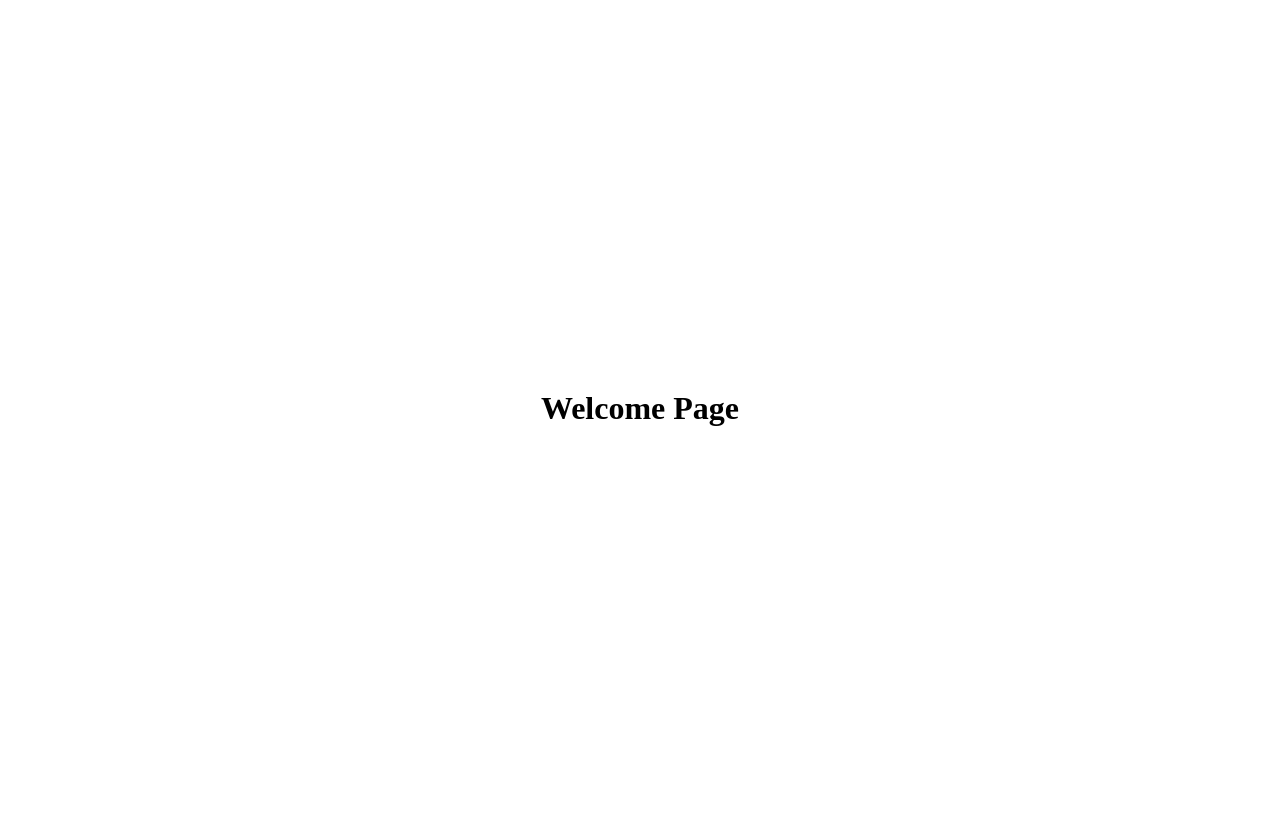
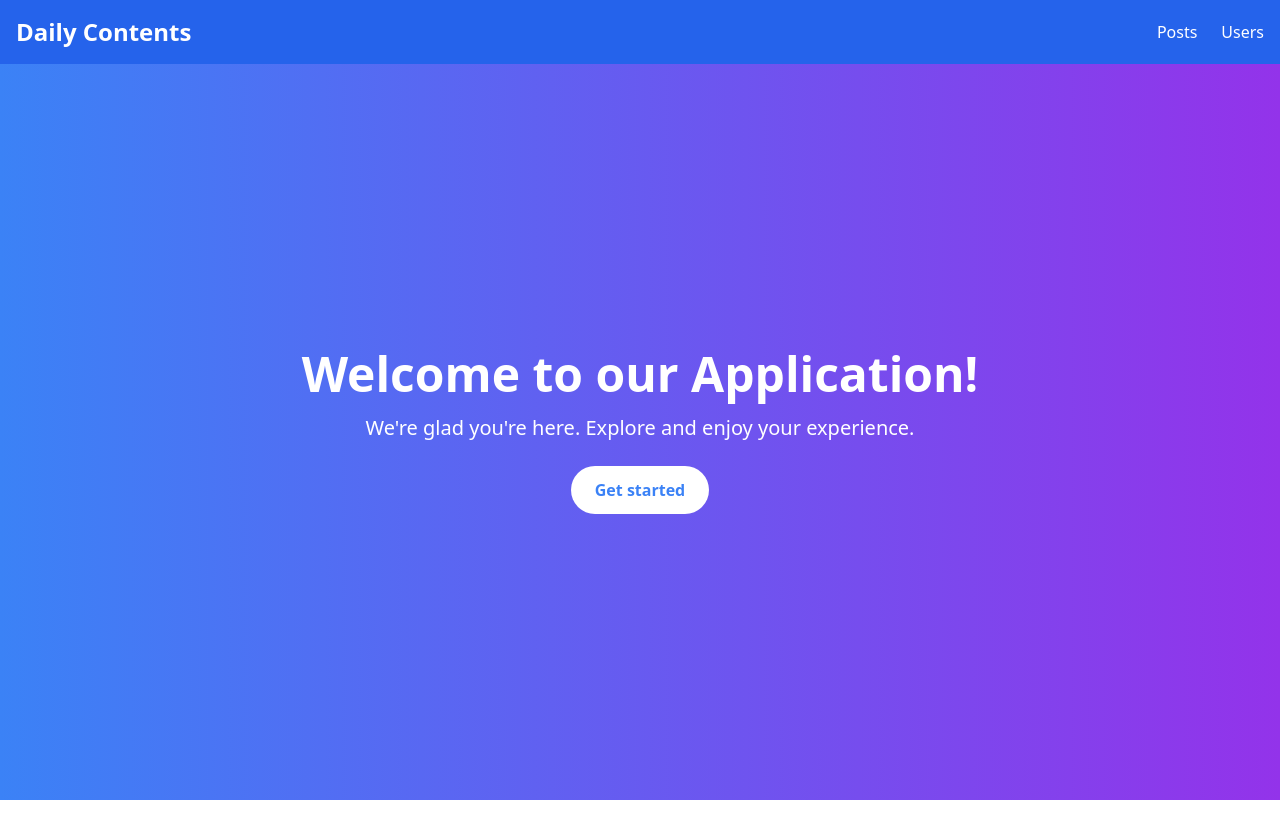
Before and after one commit to faithakinbobola/alx-project-0x01-setup, a Next.js app in the folder alx-project-0x01/: page / in a window 1280 px wide. Built offline with nearby package versions, Linux system fonts and the light colour scheme.

Commit message:
Set up navigation between pages

```diff
--- a/alx-project-0x01/components/layout/Header.tsx
+++ b/alx-project-0x01/components/layout/Header.tsx
@@ -1,7 +1,25 @@
+import Link from "next/link"
+
 const Header: React.FC = () => {
     return (
-        <div>
-            <nav>Header</nav>
-        </div>
+        <header className="bg-blue-600 text-white shadow-md py-4">
+            <div className="container mx-auto flex justify-between items-center px-4">
+                <h3 className="font-bold text-2xl">
+                    <Link href="/">Daily Contents</Link>
+                </h3>
+                <nav>
+                    <ul className="flex space-x-6">
+                        <li className="hover:underline">
+                            <Link href="/posts">Posts</Link>
+                        </li>
+                        <li className="hover:underline">
+                            <Link href="/users">Users</Link>
+                        </li>
+                    </ul>
+                </nav>
+            </div>
+        </header>
     )
 }
+
+export default Header;
--- a/alx-project-0x01/pages/index.tsx
+++ b/alx-project-0x01/pages/index.tsx
@@ -1,9 +1,24 @@
+import Header from "@/components/layout/Header";
+
 const Home: React.FC = () => {
   return (
-    <div className="flex justify-center items-center h-screen">
-      <h1 className="text-7xl font-thin">Welcome Page</h1>
+    <div className="flex flex-col h-screen">
+      <Header />
+      <main className="flex-grow flex items-center justify-center bg-gradient-to-r from-blue-500 to-purple-600">
+        <div className="text-center">
+          <h1 className="text-5xl font-bold text-white">
+            Welcome to our Application!
+          </h1>
+          <p className="mt-4 text-xl text-white">
+            We're glad you're here. Explore and enjoy your experience.
+          </p>
+          <button className="mt-6 px-6 py-3 bg-white text-blue-500 rounded-full font-semibold hover:bg-gray-200 transition">
+            Get started
+          </button>
+        </div>
+      </main>
     </div>
   )
 }
 
- export default Home;
+export default Home;
--- /dev/null
+++ b/alx-project-0x01/postcss.config.js
@@ -0,0 +1,6 @@
+module.exports = {
+  plugins: {
+    tailwindcss: {},
+    autoprefixer: {},
+  },
+}
--- /dev/null
+++ b/alx-project-0x01/tailwind.config.js
@@ -0,0 +1,11 @@
+/** @type {import('tailwindcss').Config} */
+module.exports = {
+  content: [
+    "./pages/**/*.{js,ts,jsx,tsx}",
+    "./components/**/*.{js,ts,jsx,tsx}",
+  ],
+  theme: {
+    extend: {},
+  },
+  plugins: [],
+}
```
Also changed, not shown: alx-project-0x01/package.json (+8 -6 lines), 1 other file (tests, documents, lock files or other folders).
